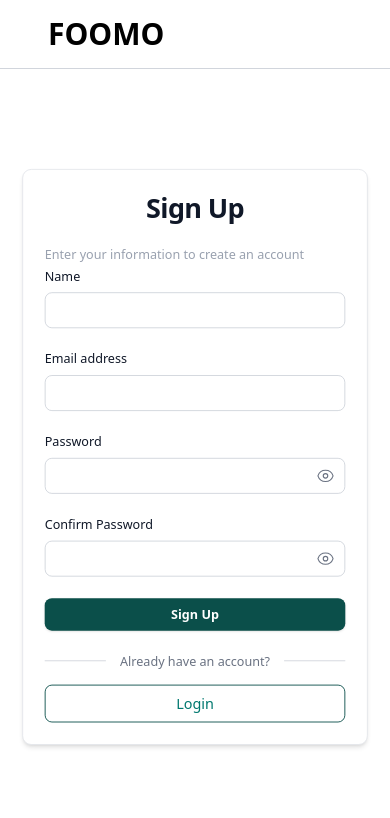
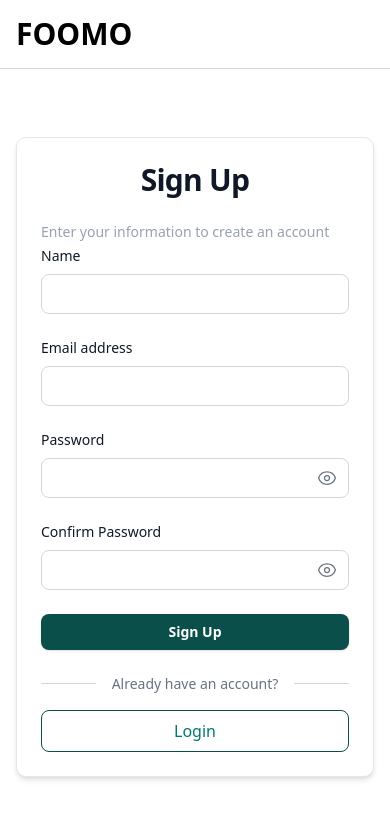
Before and after one commit to FO-MO/fomo-frontend, a Next.js app: page /auth/signup in a window 390 px wide. Shown: the top 818 px of the page. Built offline with nearby package versions, Linux system fonts and the light colour scheme; no server answers.

Commit message:
fixed signup ui issues

```diff
--- a/app/auth/signup/page.jsx
+++ b/app/auth/signup/page.jsx
@@ -141,15 +141,15 @@ export default function Signup() {
   };
 
   return (
-    <div className="min-h-screen w-screen flex flex-col">
+    <div className="min-h-screen w-full flex flex-col overflow-x-hidden">
       <Link href="/">
-        <div className="w-full border-b border-gray-300 py-4 px-12">
+        <div className="w-full border-b border-gray-300 py-4 px-4 sm:px-12">
           <h1 className="text-black text-3xl font-bold">FOOMO</h1>
         </div>
       </Link>
 
       {/* Centered login form */}
-      <div className="flex scale-90 sm:scale-100 flex-1 justify-center items-center ">
+      <div className="flex flex-1 justify-center items-center px-4">
         <div className="w-full max-w-sm bg-white border border-gray-200 rounded-lg shadow-md p-6">
           <h2 className="text-center text-3xl font-bold tracking-tight text-gray-900 mb-6">
             Sign Up
```
